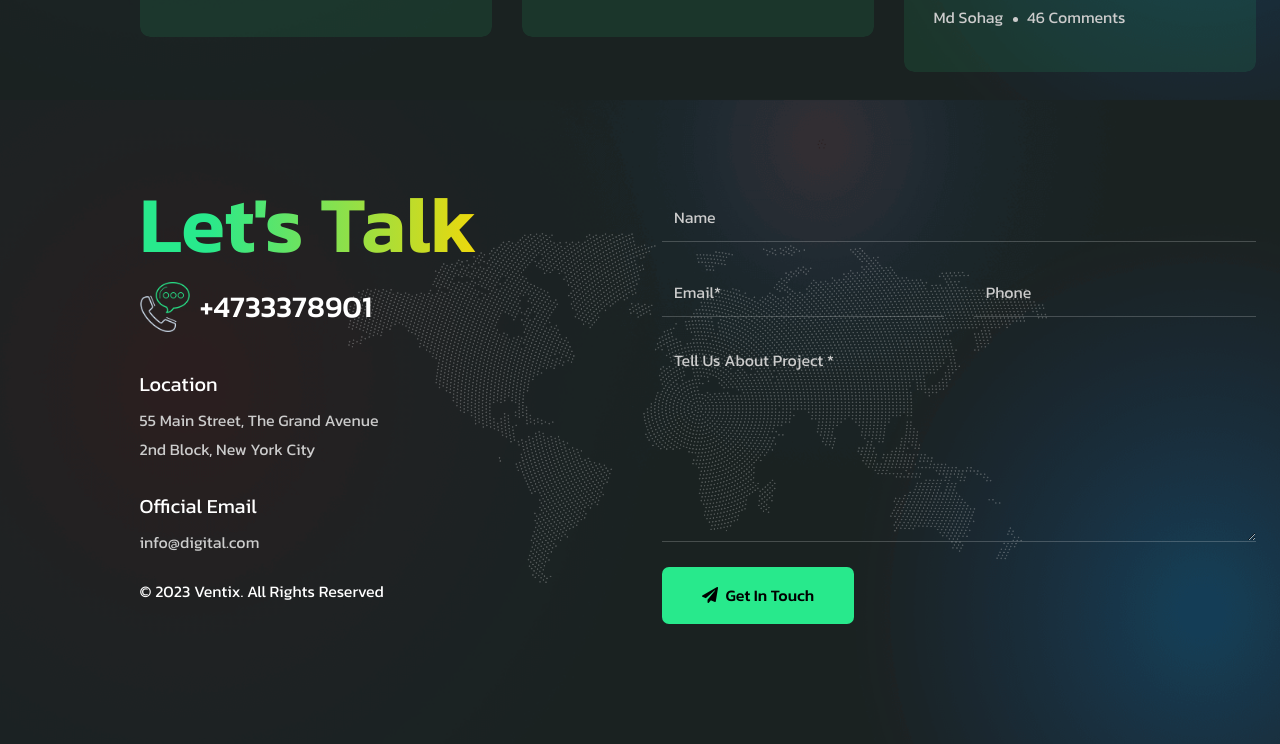
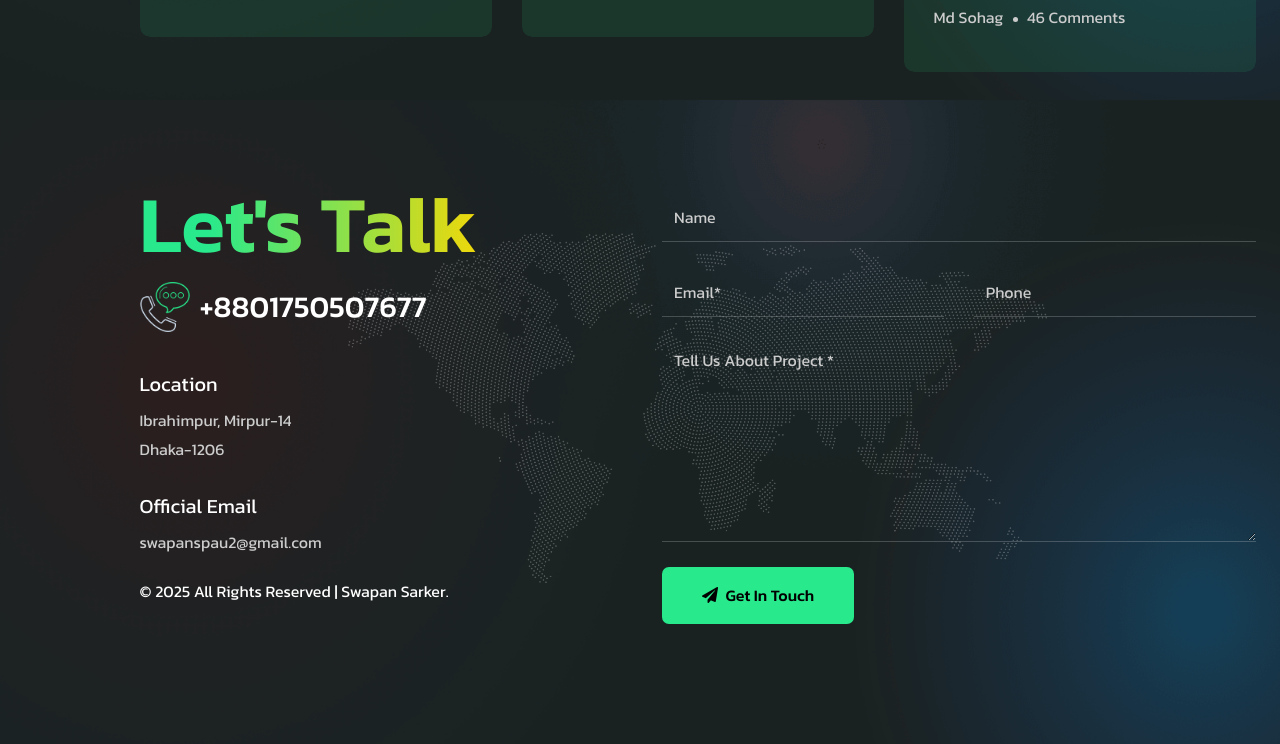
Before and after one commit to stay-close/devswapan, a plain HTML site: page index.html in a window 1280 px wide. Shown: the part 8700-9444 px from the top of the page. Drawn offline with Linux system fonts and the light colour scheme.

Commit message:
footer area info updated

```diff
--- a/index.html
+++ b/index.html
@@ -1202,7 +1202,7 @@
                                 <h2 class="gradient-text">Let's Talk</h2>
                                 <div class="call">
                                     <img src="assets/img/icon/call.png" alt="Image not Found">
-                                    <a class="phone-link" href="tel:+4733378901">+4733378901</a>
+                                    <a class="phone-link" href="tel:+8801750507677">+8801750507677</a>
                                 </div>
                             </div>
                             <ul class="contact-address">
@@ -1210,19 +1210,19 @@
                                     <div class="info">
                                         <h4>Location</h4>
                                         <p>
-                                            55 Main Street, The Grand Avenue <br> 2nd Block, New York City
+                                            Ibrahimpur, Mirpur-14 <br> Dhaka-1206
                                         </p>
                                     </div>
                                 </li>
                                 <li>
                                     <div class="info">
                                         <h4>Official Email</h4>
-                                        <a href="mailto:info@digital.com.com">info@digital.com</a>
+                                        <a href="mailto:swapanspau2@gmail.com">swapanspau2@gmail.com</a>
                                     </div>
                                 </li>
                             </ul>
                             <p class="copyright">
-                                © 2023 Ventix. All Rights Reserved
+                                &copy; 2025 All Rights Reserved | Swapan Sarker.
                             </p>
                         </div>
                     </div>
```
